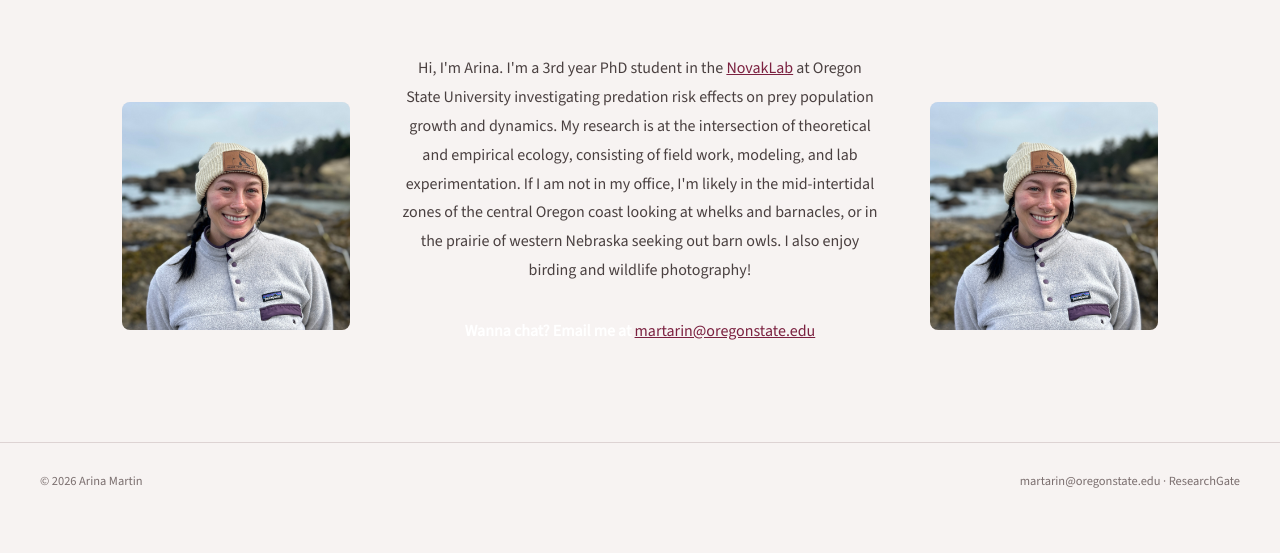
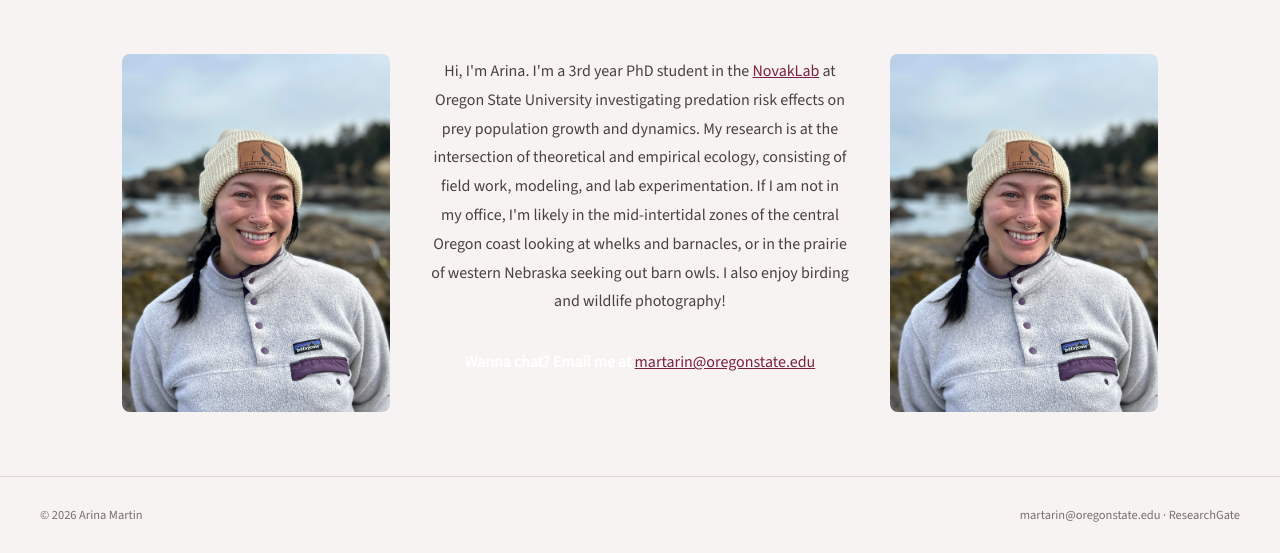
Before and after one commit to arina-martin/arina-martin.github.io, a plain HTML site: page index.html in a window 1280 px wide. Shown: the part 581-1134 px from the top of the page. Before the commit the page ends 1100 px from the top, so only its background shows below. Drawn offline with nearby package versions, Linux system fonts and the light colour scheme.

Commit message:
Adjust grid layout and aspect ratio in index.html

```diff
--- a/index.html
+++ b/index.html
@@ -202,7 +202,7 @@
       margin: 0 auto;
       padding: 3.5rem 2rem 4rem;
       display: grid;
-      grid-template-columns: 1fr minmax(300px, 500px) 1fr;
+      grid-template-columns: 2fr minmax(280px, 420px) 2fr;
       gap: 2.5rem;
       align-items: center;
     }
@@ -280,7 +280,7 @@
 
    .hero-portrait-img {
       width: 100%;
-      aspect-ratio: 1/1;
+      aspect-ratio: 3/4;
       border-radius: 8px;
       overflow: hidden;
       background: var(--bg2);
```
